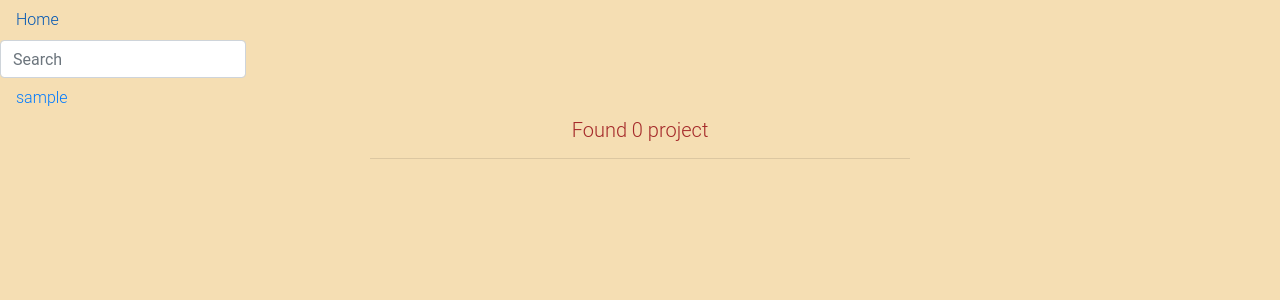
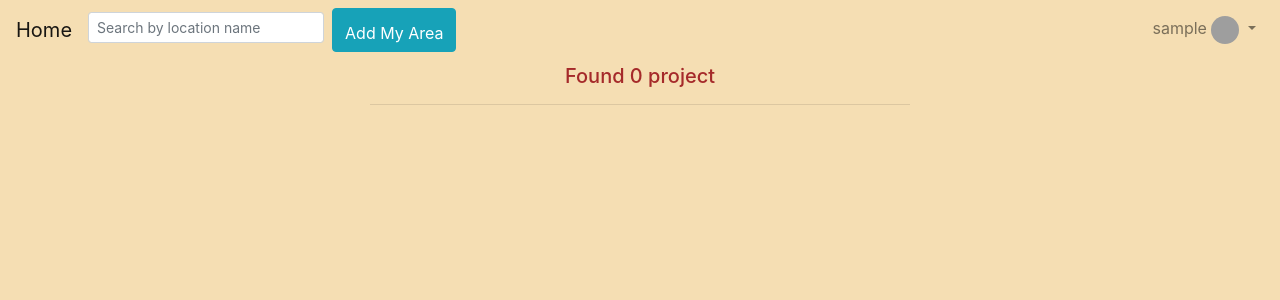
Before and after one commit to Roney-juma/Naighborhood-Django, a Django app: page /search/ in a window 1280 px wide. Shown: the top 300 px of the page. Run offline with Django 3.2, Linux system fonts and the light colour scheme; the visitor is signed in with stand-in values (Sample User, id 1); some libraries are stand-ins or nearby versions; grey boxes are pictures that could not be loaded.

Commit message:
working on the navbar ui

```diff
--- a/neighborhood/static/css/styles.css
+++ b/neighborhood/static/css/styles.css
@@ -14,3 +14,7 @@ body {
     width: 35%;
     text-align: center;
   }
+.adda{
+    text-align: center;
+    padding-top: 3%;
+  }
--- a/neighborhood/templates/base.html
+++ b/neighborhood/templates/base.html
@@ -27,10 +27,9 @@
   {% include "navbar.html" %}
 
   {% block content %}
-  <a class=" btn btn-info" href="{% url 'addmy_area' %}">Add My Area</a>
-
   <h1 class="my_area">The Neighborhood</h1>
   <p class="my_areap">Welcome!! Please add your area and taste the experience</p>
+
 
 
   {%endblock%}
--- a/neighborhood/templates/navbar.html
+++ b/neighborhood/templates/navbar.html
@@ -1,40 +1,54 @@
-<!DOCTYPE html>
-<html lang="en">
-<head>
+{%load static%}
+{% block styles%}
+<link rel="stylesheet" href="{% static 'css/navbar.css' %}">
+{% endblock styles%}
 
-  <meta charset="utf-8">
-  <meta name="viewport" content="width=device-width, initial-scale=1">
-  <link rel="stylesheet" href="https://use.fontawesome.com/releases/v5.8.2/css/all.css">
-  <link href="https://cdnjs.cloudflare.com/ajax/libs/mdbootstrap/4.8.2/css/mdb.min.css" rel="stylesheet">
-</head>
+<nav class="mb-1 navbar navbar-expand-lg navbar-light ">
+  <a class="navbar-brand" href="{%url 'home'%}">Home </a>
+  <button class="navbar-toggler" type="button" data-toggle="collapse" data-target="#navbarSupportedContent-555"
+    aria-controls="navbarSupportedContent-555" aria-expanded="false" aria-label="Toggle navigation">
+    <span class="navbar-toggler-icon"></span>
+  </button>
+  <div style="width: 100;" class="collapse navbar-collapse" id="navbarSupportedContent-555">
+    <ul class="navbar-nav mr-auto">
+      <li class="nav-item active">
+      <form action="{% url 'search' %}" class="form-inline mr-auto my-1">
+        <div class="md-form form-sm my-0">
+          <input class="form-control form-control-sm mr-sm-2 mb-0" name="search_project" id="search_project" type="text" placeholder="Search by location name "
+            aria-label="Search">
+        </div>
+      </form>
+      </li>
+      <a class="btn btn-info adda" href="{% url 'addmy_area' %}">Add My Area</a>
+    </ul>
+    <ul class="navbar-nav ml-auto nav-flex-icons">
 
-      <a class="nav-link" href="{%url 'home'%}">Home</a>
+      <li class="nav-item ">
+        <a class="nav-link" href="{%url 'home'%}"><i class="fas fa-home"></i>
+        </a>
+      </li>
+      {% if user.is_authenticated %}
+      <li class="nav-item avatar dropdown">
+        <a class="nav-link dropdown-toggle" id="navbarDropdownMenuLink-55" data-toggle="dropdown"
+          aria-haspopup="true" aria-expanded="false">
+         {{request.user.username}}
+         {%if request.user.profile.profile_photo.cdn_url%}
+         <img src="{{request.user.profile.profile_photo.cdn_url}}" width="28px" height="28px" alt="avatar image" class="rounded-circle z-depth-0"/>
+         {%else%}
+         <img src="https://www.iconfinder.com/data/icons/user-pictures/100/unknown-512.png" class="rounded-circle z-depth-0"
+         alt="avatar image" width="28px" height="28px" >
+         {%endif%}
 
-
-      <form action="{% url 'search' %}" class="form-inline my-2 my-lg-0">
-        <input type="text" class="input-sm form-control" name="project_name" placeholder="Search">
-    </form>
-
-      <ul class="nav justify-content-end"></ul>
-
-      {% if user.is_authenticated %}
-
-
-      <a class="nav-link" href="{% url 'myprofile' %}">{{user.username}}</a>
-
-          <ul class="dropdown-menu" aria-labelledby="dropdownMenuLink" style="background-color:transparent">
-              <a class="dropdown-item" href="/accounts/register/" style="color: rgb(58, 58, 58)">Register</a>
-
-
-              <a href="/accounts/password/change">Change Password</a>
-              <a href="/accounts/login/">Logout</a>
-              {% else %}
-              <a class='btn btn-default' href="/accounts/login">Login</a>
-          </ul>
-          {% endif %}
-      </ul>
-
-  </nav>
-
-</div>
-</html>
+        </a>
+        <div class="dropdown-menu dropdown-menu-lg-right text-center dropdown-secondary"
+          aria-labelledby="navbarDropdownMenuLink-55">
+          <a class="dropdown-item" href="/logout">LOGOUT</a>
+        </div>
+      </li>
+      {%else%}
+      <a href="{%url 'user_login'%}" class="login btn btn-sm btn-info"> REGISTER/LOGIN </a>
+      {%endif%}
+      </a>
+    </ul>
+  </div>
+</nav>
--- a/neighborhood/templates/registration/base.html
+++ b/neighborhood/templates/registration/base.html
@@ -12,7 +12,7 @@
   {%endif%}
   {% block styles %}
     {% bootstrap_css %}
-    <link rel="stylesheet" href="{% static 'css/base.css' %}">
+    <link rel="stylesheet" href="{% static 'css/styles.css' %}">
   {% endblock %}
 </head>
 <body style="background-color: wheat;" >
```
